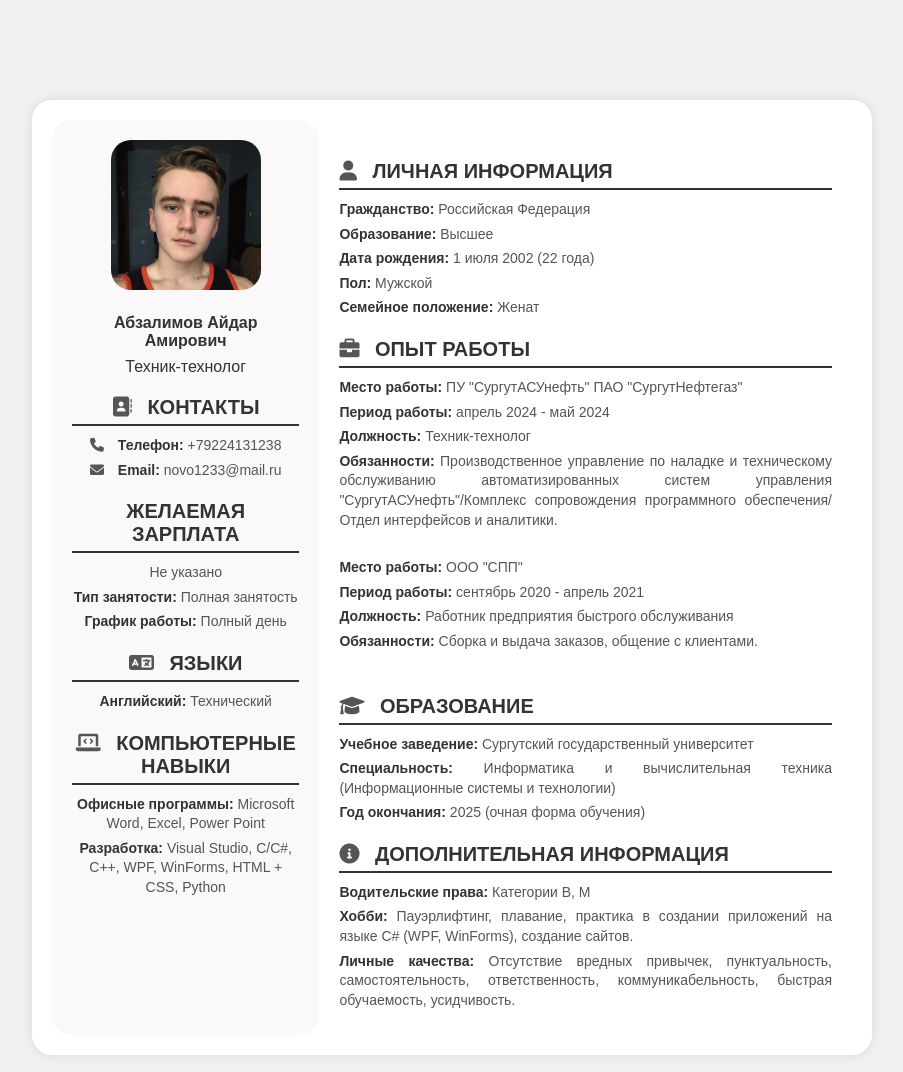
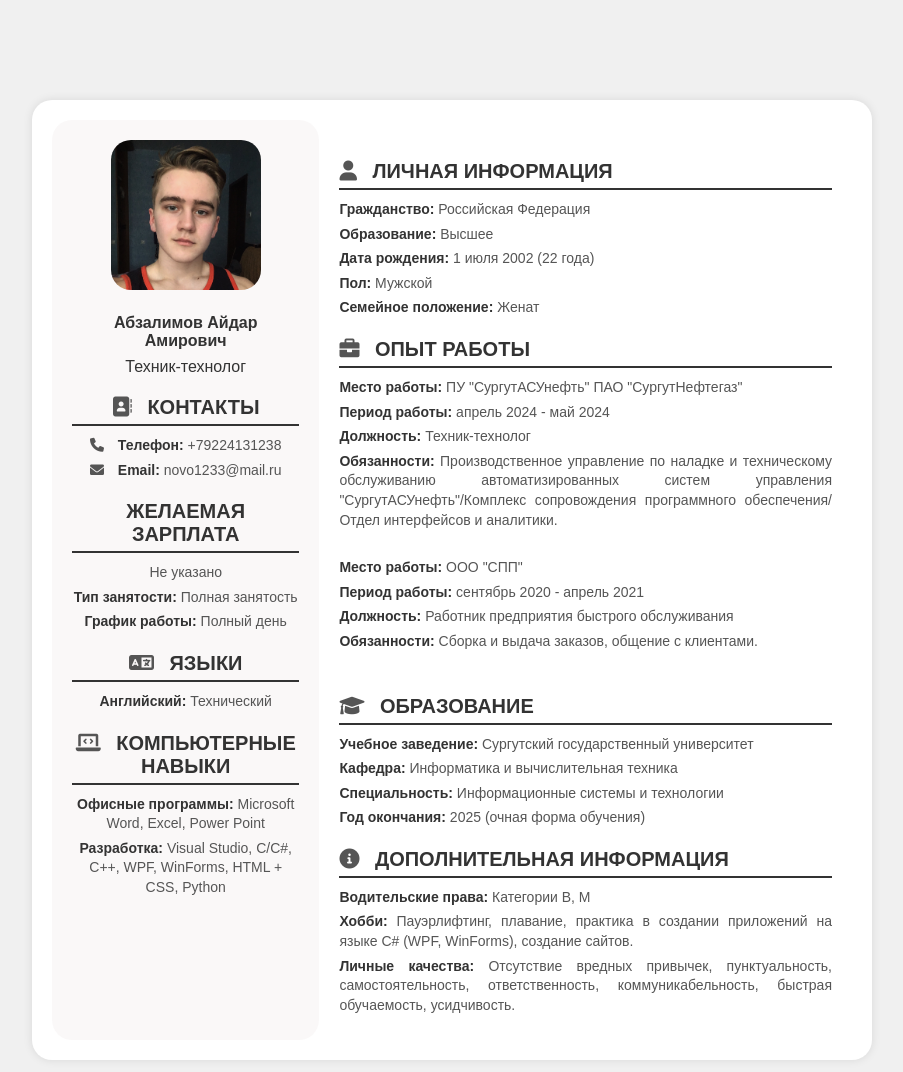
Before and after one commit to MITTORY/Resume, a plain HTML site: page index.html in a window 1280 px wide. Shown: the top 1072 px of the page, without its empty margins (188-1091 px from the left). Drawn offline with Linux system fonts and the light colour scheme.

Commit message:
Update index.html

```diff
--- a/index.html
+++ b/index.html
@@ -54,7 +54,8 @@
 
             <h2><i class="fas fa-graduation-cap"></i> ОБРАЗОВАНИЕ</h2>
             <p><strong>Учебное заведение:</strong> Сургутский государственный университет</p>
-            <p><strong>Специальность:</strong> Информатика и вычислительная техника (Информационные системы и технологии)</p>
+            <p><strong>Кафедра:</strong> Информатика и вычислительная техника</p>
+            <p><strong>Специальность:</strong> Информационные системы и технологии</p>
             <p><strong>Год окончания:</strong> 2025 (очная форма обучения)</p>
 
             <h2><i class="fas fa-info-circle"></i> ДОПОЛНИТЕЛЬНАЯ ИНФОРМАЦИЯ</h2>
```
